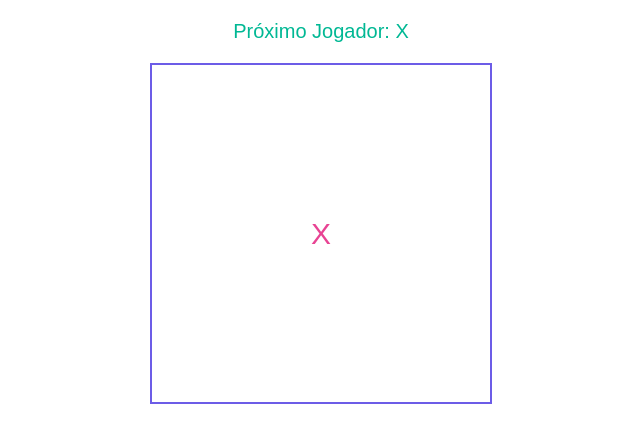
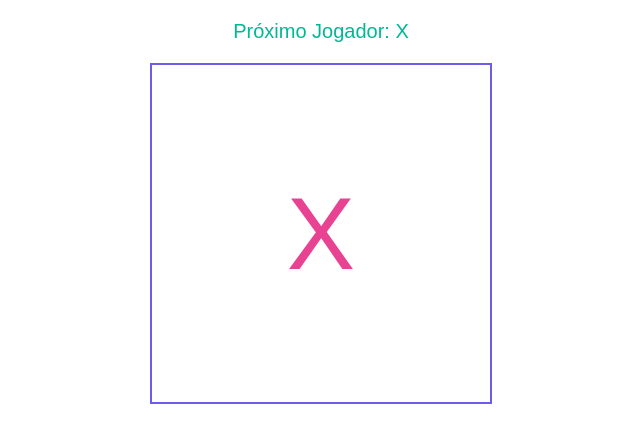
Before and after one commit to danilomacb/15dias-de-react, a React (Create React App) app: page / in a window 1280 px wide. Shown: the top 442 px of the page, without its empty margins (319-959 px from the left). Built offline with nearby package versions, Linux system fonts and the light colour scheme.

Commit message:
final do dia3

```diff
--- a/src/components/SquareCollab/index.js
+++ b/src/components/SquareCollab/index.js
@@ -3,13 +3,7 @@ import React, { Component } from "react";
 import "./styles.css";
 
 class SquareCollab extends Component {
-
-    constructor(props) {
-        super(props);
-        this.state = {
-            content: "X"
-        }
-    }
+    state = {content: "X"};
 
     handleClick = () => {
         this.setState(this.state.content === "X" ? {content: "O"} : {content: "X"});
--- a/src/components/SquareCollab/styles.css
+++ b/src/components/SquareCollab/styles.css
@@ -4,7 +4,7 @@
     border: 2px solid #6c5ce7;
     width: 33.333%;
     height: 33.333%;
-    font-size: 30px;
+    font-size: 8vw;
     color: #e84393;
     cursor: pointer;
 }
```
